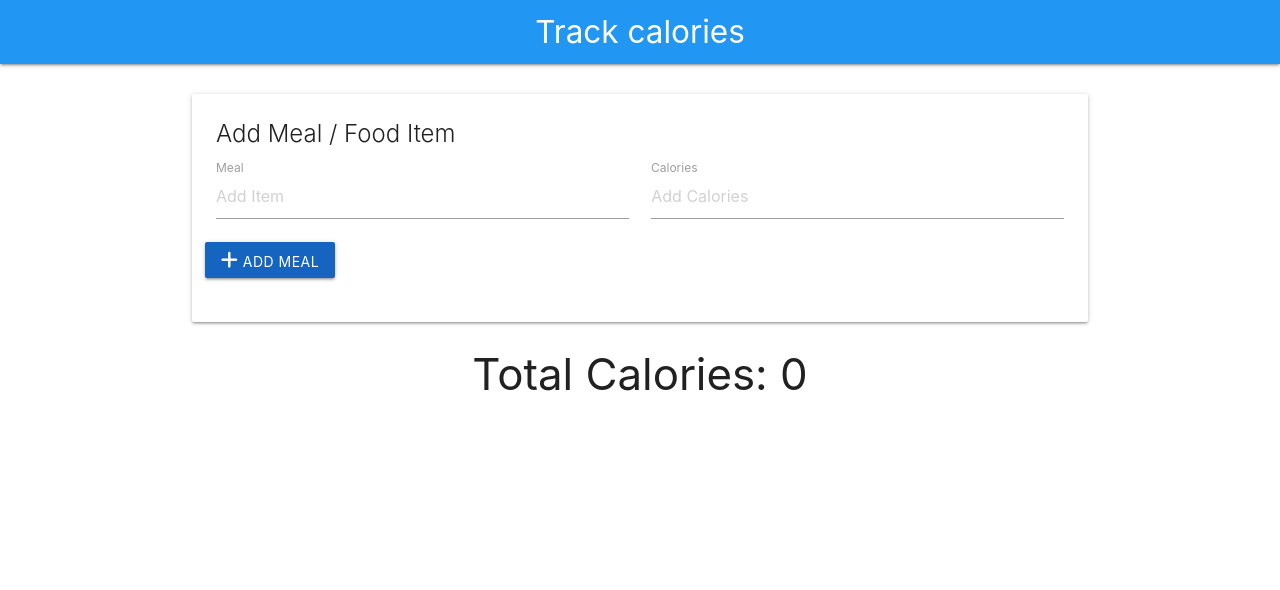
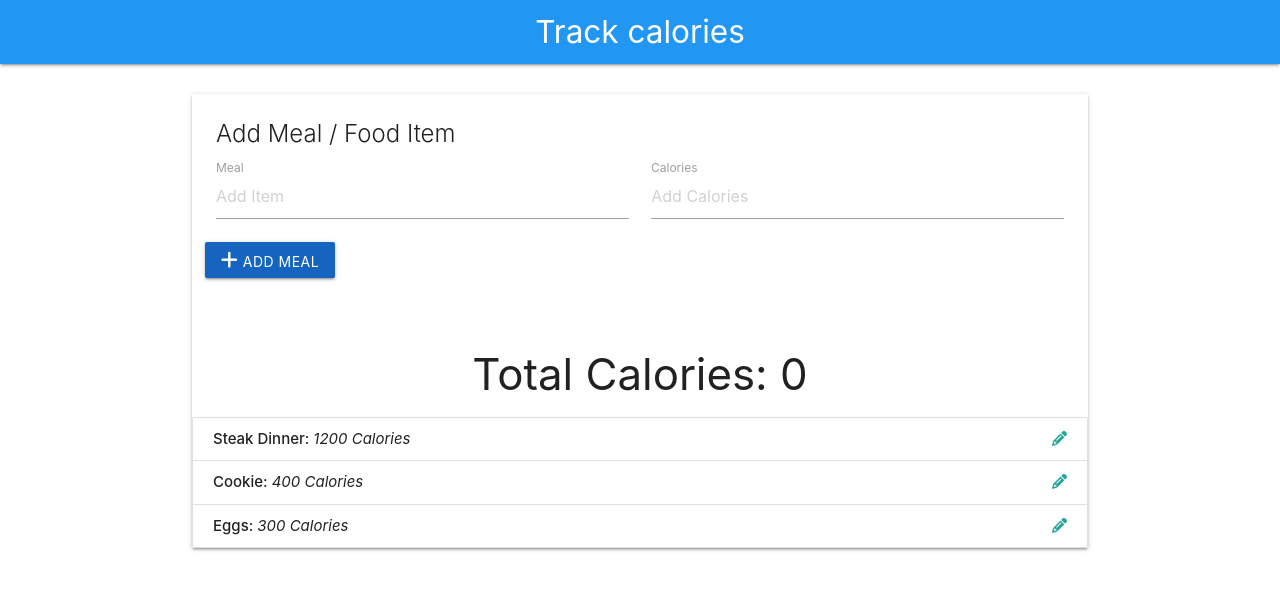
Before and after one commit to pcbman43/calory, a plain HTML site: page index.html in a window 1280 px wide. Drawn offline with nearby package versions, Linux system fonts and the light colour scheme.

Commit message:
Populated data structure items to list

```diff
--- a/app.js
+++ b/app.js
@@ -21,6 +21,9 @@ const ItemCtrl = (function(){
 	}
 
 	return {
+		getItems: function(){
+			return data.items
+		},
 		logData: function(){
 			return data
 		}
@@ -30,7 +33,25 @@ const ItemCtrl = (function(){
 
 // UI Controller
 const UICtrl = (function(){
-	console.log('UICtrl')
+	return {
+		populateItemList: function(items){
+			// create html content
+			let html = '';
+
+			// parse data and create list items html
+			items.forEach(function(item){
+				html += `<li class="collection-item" id="item-${item.id}">
+        		<strong>${item.name}: </strong> <em>${item.calories} Calories</em>
+        		<a href="#" class="secondary-content">
+          			<i class="edit-item fa fa-pencil"></i>
+        		</a>
+      			</li>`;
+			});
+
+			// insert list items
+			document.querySelector("#item-list").innerHTML = html;
+		}
+	}
 })();
 
 // App Controller
@@ -38,6 +59,10 @@ const App = (function(ItemCtrl, UICtrl){
 	return {
 		init: function(){
 			console.log('Initializing App')
+			// fetch items from data structure
+			const items = ItemCtrl.getItems()
+			// populate items list
+			UICtrl.populateItemList(items)
 		}
 	}
 })(ItemCtrl, UICtrl);
--- a/index.html
+++ b/index.html
@@ -37,10 +37,14 @@
                 </div>
             </form>
         </div>
-    </div>
 
     <!-- Calorie Count -->
     <h3 class="center-align">Total Calories: <span class="total-calories">0</span></h3>
+
+    <!-- Item List -->
+    <ul id="item-list" class="collection">
+
+    </div>
 
 <!-- Compiled and minified JavaScript -->
 <script src="https://cdnjs.cloudflare.com/ajax/libs/materialize/1.0.0/js/materialize.min.js"></script>
```
